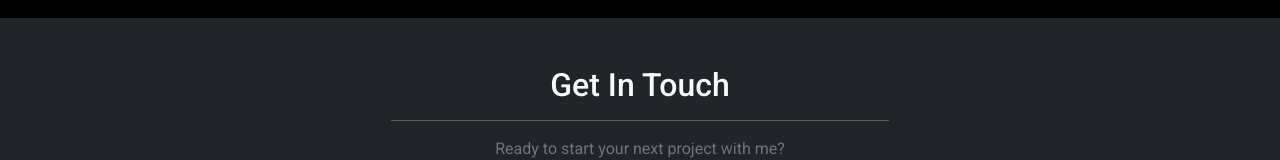
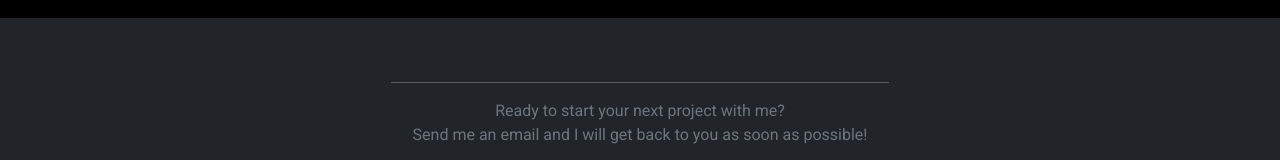
Before and after one commit to bujosa/lerna, a React (Create React App) app: page / in a window 1280 px wide. Shown: the part 387-547 px from the top of the page. Built offline with nearby package versions, Linux system fonts and the light colour scheme.

Commit message:
feat: eliminate get in touch

```diff
--- a/src/components/Contact.js
+++ b/src/components/Contact.js
@@ -13,7 +13,6 @@ function Contact() {
       <div className="container px-4 px-lg-5">
         <div className="row gx-4 gx-lg-5 justify-content-center">
           <div className="col-lg-8 col-xl-6 text-center">
-            <h2 className="mt-0 text-light">Get In Touch</h2>
             <hr className="divider" />
             <p className="text-muted mb-5 text-light">
               Ready to start your next project with me? <br></br>Send me an
```
